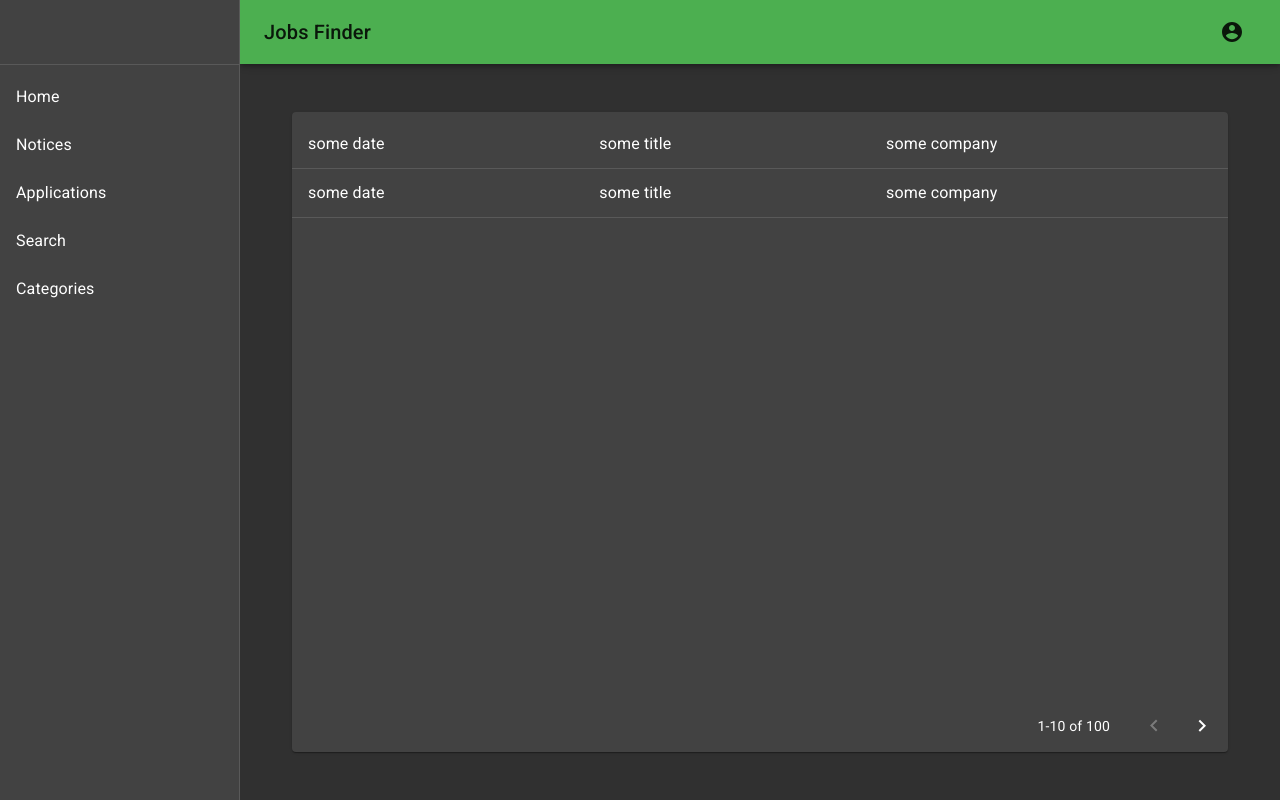
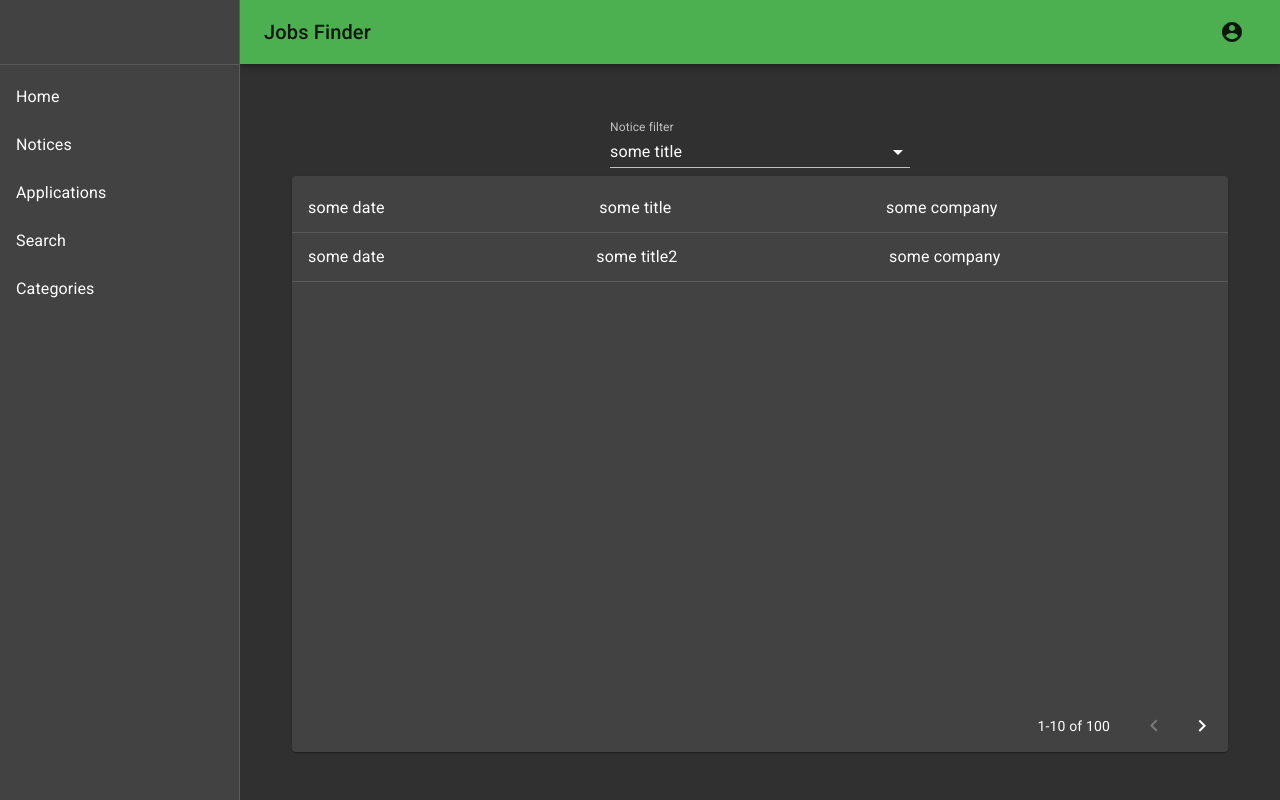
Before and after one commit to runt1m33rr0r/job-career, a React (Create React App) app in the folder jobseeker-ui/: page /applications in a window 1280 px wide. Built offline with nearby package versions, Linux system fonts and the light colour scheme.

Commit message:
added applications filter option

```diff
--- a/jobseeker-ui/src/components/Applications.jsx
+++ b/jobseeker-ui/src/components/Applications.jsx
@@ -1,4 +1,9 @@
-import React from "react";
+import React, { useState } from "react";
+import Select from "@material-ui/core/Select";
+import MenuItem from "@material-ui/core/MenuItem";
+import FormControl from "@material-ui/core/FormControl";
+import InputLabel from "@material-ui/core/InputLabel";
+import { makeStyles } from "@material-ui/core/styles";
 import ApplicationModal from "./ApplicationModal";
 import ItemsList from "./ItemsList";
 import ApplicationListItem from "./ApplicationListItem";
@@ -31,8 +36,8 @@ const applications = [
     lastName: "last name",
     lastModified: "some date",
     notice: {
-      id: 1,
-      title: "some title",
+      id: 2,
+      title: "some title2",
       category: "some category",
       company: "some company",
       content: "some content",
@@ -42,12 +47,45 @@ const applications = [
   }
 ];
 
-const Applications = () => (
+const useStyles = makeStyles(theme => ({
+  container: {
+    width: "100%",
+    height: "80vh",
+    display: "flex",
+    flexDirection: "column",
+    alignItems: "center"
+  },
+  formControl: {
+    margin: theme.spacing(1),
+    minWidth: 300
+  }
+}));
+
+function Applications() {
+  const classes = useStyles();
+  const [noticeFilter, setNoticeFilter] = useState(1);
+
+  const handleFilterChange = event => setNoticeFilter(event.target.value);
+
+  return (
+    <div className={classes.container}>
+      <FormControl className={classes.formControl}>
+        <InputLabel>Notice filter</InputLabel>
+        <Select value={noticeFilter} onChange={handleFilterChange}>
+          {applications.map(application => (
+            <MenuItem key={application.id} value={application.notice.id}>
+              {application.notice.title}
+            </MenuItem>
+          ))}
+        </Select>
+      </FormControl>
       <ItemsList
         items={applications}
         popupElement={ApplicationModal}
         listItemElement={ApplicationListItem}
       />
+    </div>
   );
+}
 
 export default Applications;
```
Lines whose indentation alone changed are shown as unchanged.
